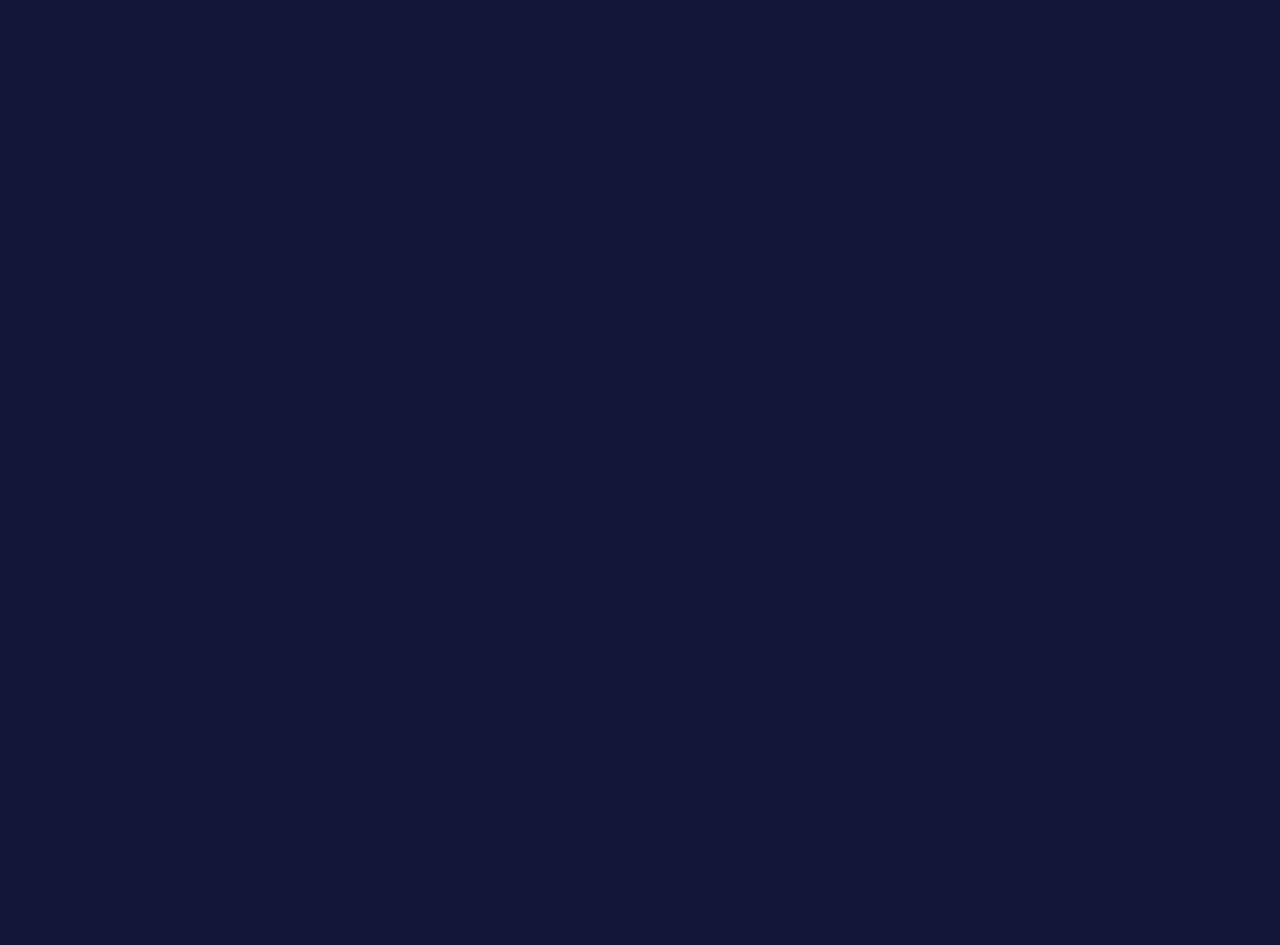
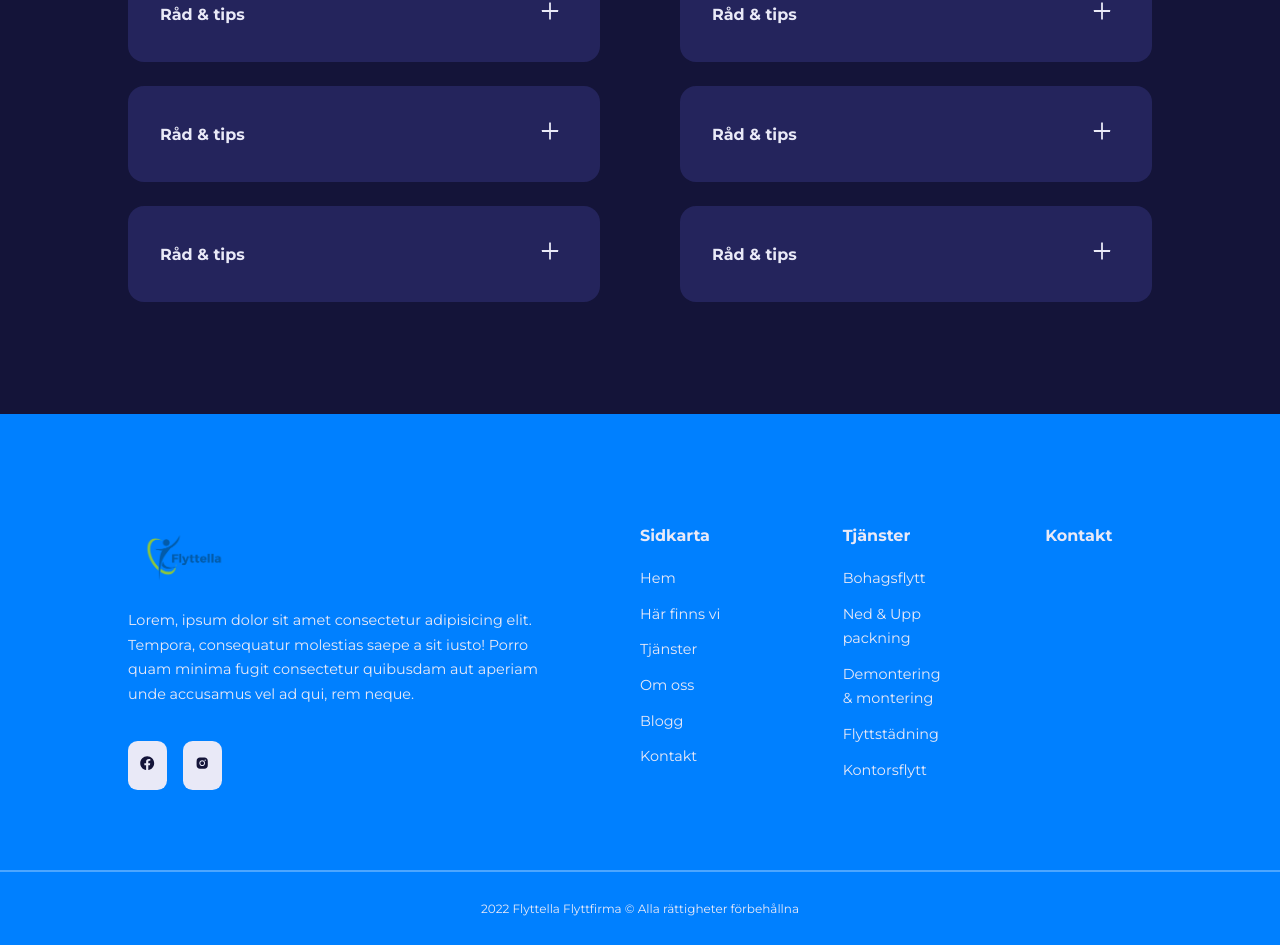
Before and after one commit to EdwardEker/Flytella, a React (Create React App) app: page / in a window 1280 px wide. Shown: the part 2839-3784 px from the top of the page. Before the commit the page ends 2515 px from the top, so only its background shows below. Built offline with nearby package versions, Linux system fonts and the light colour scheme.

Commit message:
footer,faq

```diff
--- a/src/components/advantages/Advantages.jsx
+++ b/src/components/advantages/Advantages.jsx
@@ -34,7 +34,7 @@ const Advantages = () => {
           <div className="advantages__wrapper">
             {AdvantagesList.map(({ id, icon, title, desc }) => {
               return (
-                <Card className="advantages__advantage">
+                <Card key={id} className="advantages__advantage">
                   <span>{icon}</span>
                   <h4>{title}</h4>
                   <small>{desc}</small>
--- /dev/null
+++ b/src/components/faq/FAQ.jsx
@@ -0,0 +1,23 @@
+import React, { useState } from "react";
+import { AiOutlinePlus, AiOutlineMinus } from "react-icons/ai";
+
+const FAQ = ({ question, answer }) => {
+  const [isAnswerShowing, setIsAnswerShowing] = useState(false);
+
+  return (
+    <article
+      className="faq"
+      onClick={() => setIsAnswerShowing((prev) => !prev)}
+    >
+      <div>
+        <h4>{question}</h4>
+        <button className="faq__icon">
+          {isAnswerShowing ? <AiOutlineMinus /> : <AiOutlinePlus />}
+        </button>
+      </div>
+      {isAnswerShowing && <p>{answer}</p>}
+    </article>
+  );
+};
+
+export default FAQ;
--- /dev/null
+++ b/src/components/faqs/FAQs.jsx
@@ -0,0 +1,22 @@
+import React from "react";
+import SectionHeader from "../sectionHeader/SectionHeader";
+import FAQsList from "../../mocks/FAQsList";
+import FAQ from "../faq/FAQ";
+import { FaQuestion } from "react-icons/fa";
+
+const FAQs = () => {
+  return (
+    <section className="faqs">
+      <div className="container faqs__container">
+        <SectionHeader icon={<FaQuestion/>} title="Råd & tips" />
+        <div className="faqs__wrapper">
+          {FAQsList.map(({ id, question, answer }) => {
+            return <FAQ key={id} question={question} answer={answer} />;
+          })}
+        </div>
+      </div>
+    </section>
+  );
+};
+
+export default FAQs;
--- /dev/null
+++ b/src/components/footer/Footer.jsx
@@ -0,0 +1,67 @@
+import React from "react";
+import { Link } from "react-router-dom";
+import Logo from "../../assets/logoFlytt.png";
+import { FaFacebook } from "react-icons/fa";
+import { AiFillInstagram } from "react-icons/ai";
+
+const Footer = () => {
+  return (
+    <footer>
+      <div className="container footer__container">
+        <article>
+          <Link to="/" className="logo">
+            <img src={Logo} alt="" />
+          </Link>
+          <p>
+            Lorem, ipsum dolor sit amet consectetur adipisicing elit. Tempora,
+            consequatur molestias saepe a sit iusto! Porro quam minima fugit
+            consectetur quibusdam aut aperiam unde accusamus vel ad qui, rem
+            neque.
+          </p>
+          <div className="footer__socials">
+            <a
+              href="https://www.facebook.com/Flyttella/?ref=page_internal"
+              target="_blank"
+              rel="noreferrer noopener"
+            >
+              <FaFacebook />
+            </a>
+            <a
+              href="https://www.instagram.com/flyttella/"
+              target="_blank"
+              rel="noreferrer noopener"
+            >
+              <AiFillInstagram />
+            </a>
+          </div>
+        </article>
+        <article>
+          <h4>Sidkarta</h4>
+          <Link to="/about">Hem</Link>
+          <Link to="/about">Här finns vi</Link>
+          <Link to="/about">Tjänster</Link>
+          <Link to="/about">Om oss</Link>
+          <Link to="/about">Blogg</Link>
+          <Link to="/about">Kontakt</Link>
+        </article>
+        <article>
+          <h4>Tjänster</h4>
+          <Link to="/s">Bohagsflytt</Link>
+          <Link to="/s">Ned & Upp packning</Link>
+          <Link to="/s">Demontering & montering</Link>
+          <Link to="/s">Flyttstädning</Link>
+          <Link to="/s">Kontorsflytt</Link>
+        </article>
+        <article>
+          <h4>Kontakt</h4>
+
+        </article>
+      </div>
+      <div className="footer__copyright">
+        <small>2022 Flyttella Flyttfirma &copy; Alla rättigheter förbehållna</small>
+      </div>
+    </footer>
+  );
+};
+
+export default Footer;
--- a/src/components/navbarMenu/Navbar.css
+++ b/src/components/navbarMenu/Navbar.css
@@ -24,6 +24,7 @@ nav {
 
 .logo {
   width: 7rem;
+  display: block;
 }
 
 .nav__links {
--- /dev/null
+++ b/src/components/testimonials/Testimonials.jsx
@@ -0,0 +1,14 @@
+import React from "react";
+
+const Testimonials = () => {
+  return (
+    <div
+      src="https://widget.reco.se/v2/widget/4038580?mode=HORIZONTAL_QUOTE&inverted=false&border=true"
+      height="225"
+      style="width:100%;border:0;display:block;overflow: hidden;"
+      data-reactroot=""
+    ></div>
+  );
+};
+
+export default Testimonials;
--- /dev/null
+++ b/src/mocks/FAQsList.js
@@ -0,0 +1,40 @@
+const FAQsList = [
+  {
+    id: 1,
+    question: "Råd & tips",
+    answer:
+      "Lorem ipsum dolor sit amet consectetur adipisicing elit. Voluptate fugiat expedita sunt debitis et obcaecati asperiores accusantium minima ab repellendus, enim perferendis quisquam deserunt tenetur quam harum itaque laudantium ipsam?",
+  },
+  {
+    id: 2,
+    question: "Råd & tips",
+    answer:
+      "Lorem ipsum dolor sit amet consectetur adipisicing elit. Voluptate fugiat expedita sunt debitis et obcaecati asperiores accusantium minima ab repellendus, enim perferendis quisquam deserunt tenetur quam harum itaque laudantium ipsam?",
+  },
+  {
+    id: 3,
+    question: "Råd & tips",
+    answer:
+      "Lorem ipsum dolor sit amet consectetur adipisicing elit. Voluptate fugiat expedita sunt debitis et obcaecati asperiores accusantium minima ab repellendus, enim perferendis quisquam deserunt tenetur quam harum itaque laudantium ipsam?",
+  },
+  {
+    id: 4,
+    question: "Råd & tips",
+    answer:
+      "Lorem ipsum dolor sit amet consectetur adipisicing elit. Voluptate fugiat expedita sunt debitis et obcaecati asperiores accusantium minima ab repellendus, enim perferendis quisquam deserunt tenetur quam harum itaque laudantium ipsam?",
+  },
+  {
+    id: 5,
+    question: "Råd & tips",
+    answer:
+      "Lorem ipsum dolor sit amet consectetur adipisicing elit. Voluptate fugiat expedita sunt debitis et obcaecati asperiores accusantium minima ab repellendus, enim perferendis quisquam deserunt tenetur quam harum itaque laudantium ipsam?",
+  },
+  {
+    id: 6,
+    question: "Råd & tips",
+    answer:
+      "Lorem ipsum dolor sit amet consectetur adipisicing elit. Voluptate fugiat expedita sunt debitis et obcaecati asperiores accusantium minima ab repellendus, enim perferendis quisquam deserunt tenetur quam harum itaque laudantium ipsam?",
+  },
+];
+
+export default FAQsList;
--- a/src/pages/home/Home.css
+++ b/src/pages/home/Home.css
@@ -106,3 +106,98 @@
   position: absolute;
   top: -1.5rem;
 }
+
+/* === FAQs === */
+.faqs__wrapper {
+  margin-top: 4rem;
+  display: grid;
+  grid-template-columns: 1fr 1fr;
+  gap: 1.5rem 5rem;
+  align-items: flex-start;
+}
+
+.faq {
+  background: var(--color-gray-500);
+  padding: 2rem;
+  border-radius: 1rem;
+  cursor: pointer;
+}
+
+.faq div {
+  display: flex;
+  justify-content: space-between;
+  align-items: center;
+}
+
+.faq__icon {
+  background: transparent;
+  color: var(--color-gray-100);
+  font-size: 1.5rem;
+}
+
+.faq p {
+  margin-top: 1.5rem;
+}
+
+/* === Footer === */
+footer {
+  background: var(--color-primary);
+  margin-top: 7rem;
+  padding-top: 7rem;
+  font-size: 0.9rem;
+  color: var(--color-gray-100);
+}
+
+.footer__container {
+  display: grid;
+  grid-template-columns: 26rem repeat(3, 1fr);
+  gap: 6rem;
+}
+
+.footer__container article {
+  display: flex;
+  flex-direction: column;
+  align-items: flex-start;
+  gap: 0.7rem;
+}
+
+.footer__container article p {
+  margin-top: 0.5rem;
+}
+
+.footer__container article h4 {
+  margin-bottom: 0.6rem;
+  font-size: 1rem;
+}
+
+.footer__socials {
+  margin-top: 1.5rem;
+  display: flex;
+  gap: 1rem;
+  align-items: center;
+}
+
+.footer__socials a {
+  background: var(--color-gray-100);
+  padding: 0.7rem;
+  border: 1px solid transparent;
+  border-radius: 0.6rem;
+  transition: var(--transition);
+}
+
+.footer__socials a svg {
+  color: var(--color-gray-600);
+}
+
+.footer__socials a:hover {
+  border-color: var(--color-gray-100);
+  background: transparent;
+}
+
+.footer__copyright {
+  color: var(--color-gray-100);
+  text-align: center;
+  padding: 1.5rem 0;
+  border-top: 2px solid var(--color-primary-variant);
+  margin-top: 5rem;
+}
--- a/src/pages/home/Home.jsx
+++ b/src/pages/home/Home.jsx
@@ -1,7 +1,10 @@
 import React from 'react';
 import Advantages from '../../components/advantages/Advantages';
+import FAQs from '../../components/faqs/FAQs';
 import MainHeader from '../../components/header/MainHeader';
 import Services from '../../components/services/Services';
+import Testimonials from '../../components/testimonials/Testimonials';
+import Footer from '../../components/footer/Footer';
 import './Home.css';
 
 const Home = () => {
@@ -10,6 +13,9 @@ const Home = () => {
       <MainHeader />
       <Advantages />
       <Services />
+      <FAQs />
+      {/* <Testimonials /> */}
+      <Footer />
     </>
   )
 }
```
